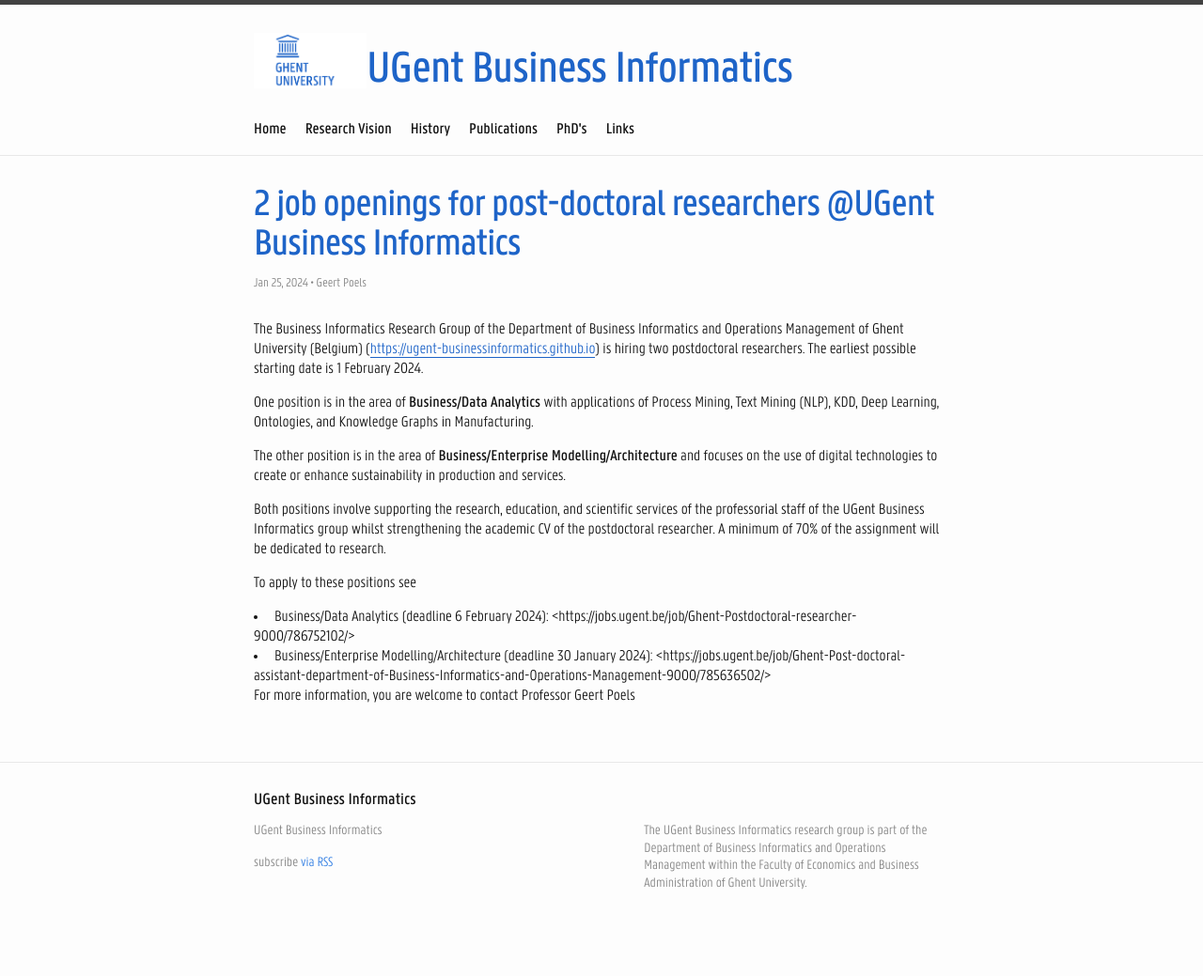
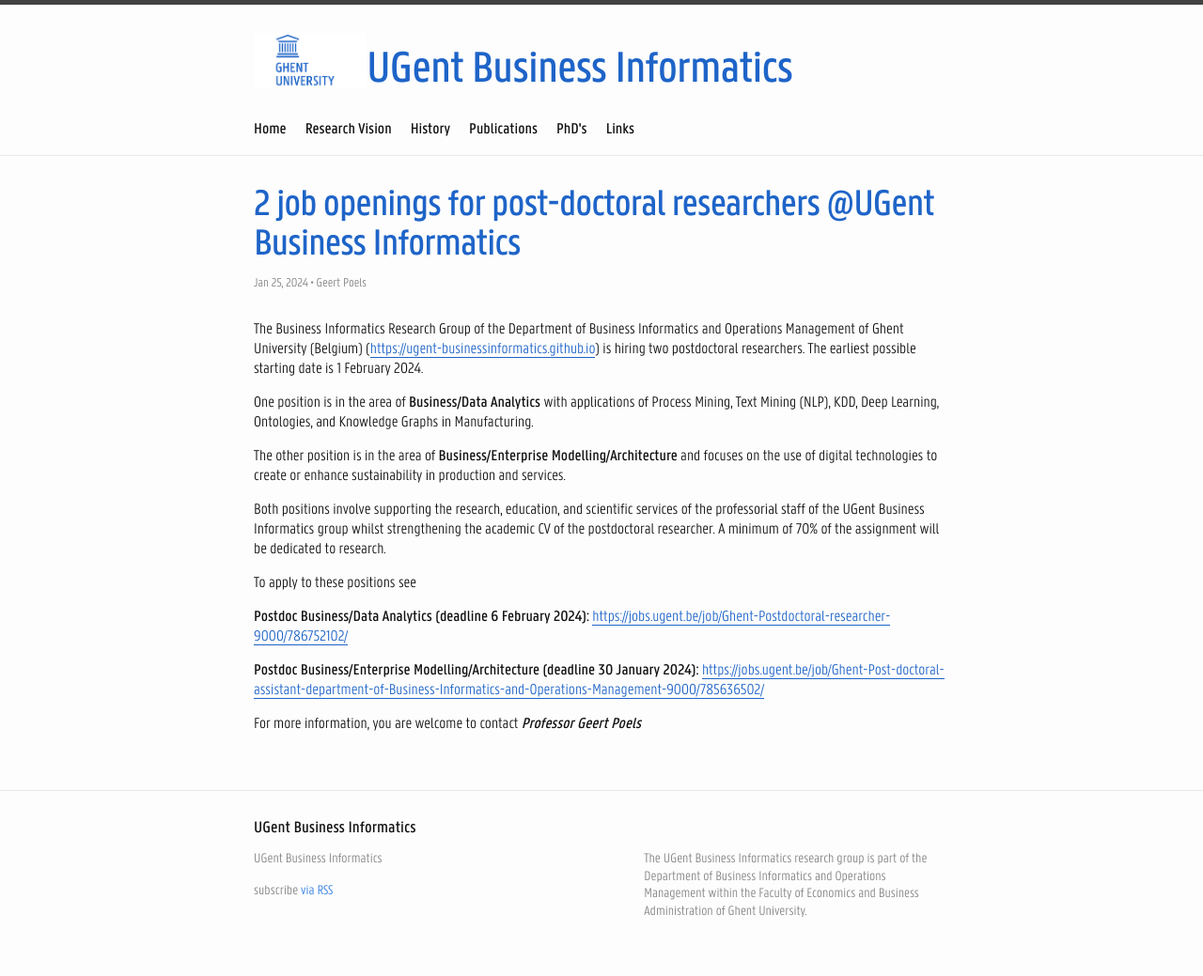
Before and after one commit to UGent-BusinessInformatics/ugent-businessinformatics.github.io, a Jekyll site: the page built from _posts/2024-01-25-PostDocJobOpenings.markdown, in a window 1280 px wide. Shown: the whole page at 94% size. Built offline with Jekyll 4.4.1, drawn with Linux system fonts in a browser that asks for light colours; before the commit the page ends 1009 px from its top, so only the background shows below that.

Commit message:
Update 2024-01-25-PostDocJobOpenings.markdown
fixes

```diff
--- a/_posts/2024-01-25-PostDocJobOpenings.markdown
+++ b/_posts/2024-01-25-PostDocJobOpenings.markdown
@@ -17,8 +17,9 @@
 
 To apply to these positions see
 
-<li>Business/Data Analytics (deadline 6 February 2024): <https://jobs.ugent.be/job/Ghent-Postdoctoral-researcher-9000/786752102/> </li>
-<li>Business/Enterprise Modelling/Architecture (deadline 30 January 2024): <https://jobs.ugent.be/job/Ghent-Post-doctoral-assistant-department-of-Business-Informatics-and-Operations-Management-9000/785636502/> </li>
+<b>Postdoc Business/Data Analytics (deadline 6 February 2024):</b> <https://jobs.ugent.be/job/Ghent-Postdoctoral-researcher-9000/786752102/>
 
-For more information, you are welcome to contact Professor Geert Poels
+<b>Postdoc Business/Enterprise Modelling/Architecture (deadline 30 January 2024):</b> <https://jobs.ugent.be/job/Ghent-Post-doctoral-assistant-department-of-Business-Informatics-and-Operations-Management-9000/785636502/>
+
+For more information, you are welcome to contact <b><i>Professor Geert Poels</i></b>
 <!--more-->
```
